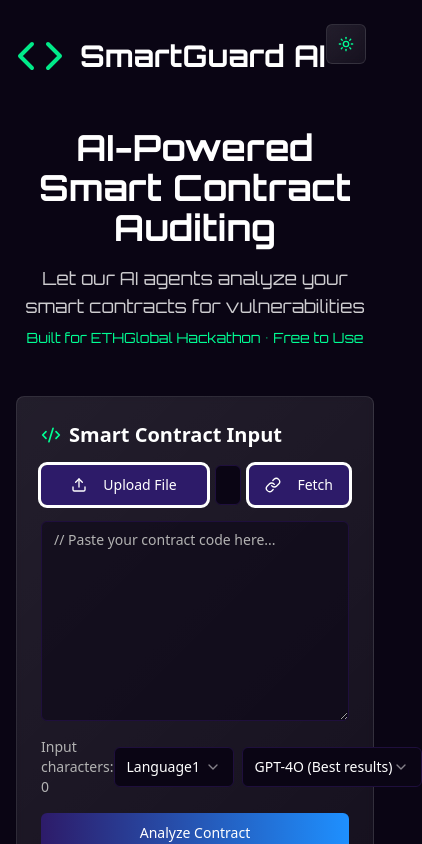
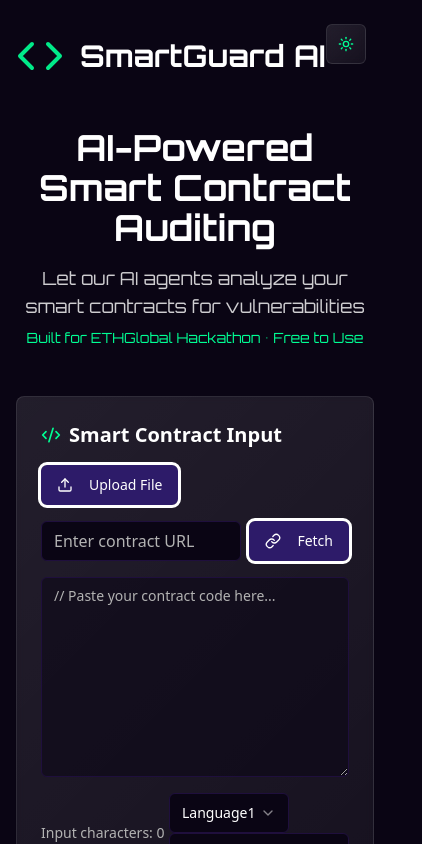
Before and after one commit to jsmaxi/contract-audit-ui, a Next.js app in the folder audit-ui/: page / in a window 390 px wide. Shown: the top 844 px of the page, 422 px wide, since content can reach past the window. Built offline with nearby package versions, Linux system fonts and the light colour scheme.

Commit message:
More screen size friendly

```diff
--- a/audit-ui/src/components/ContractInput.tsx
+++ b/audit-ui/src/components/ContractInput.tsx
@@ -104,7 +104,7 @@
       </div>
 
       <div className="flex flex-col gap-4 mb-4">
-        <div className="flex gap-2">
+        <div className="sm:flex gap-2">
           <Input
             type="file"
             accept="any"
@@ -119,7 +119,7 @@
             <Upload className="w-4 h-4 mr-2" />
             Upload File
           </Button>
-          <div className="flex flex-1 gap-2">
+          <div className="flex flex-1 gap-2 mt-4 sm:mt-0">
             <Input
               type="url"
               placeholder="Enter contract URL"
@@ -146,7 +146,7 @@
           <div className="text-sm text-muted-foreground">
             Input characters: {characterCount}
           </div>
-          <div className="flex gap-2">
+          <div className="gap-2 sm:flex">
             <Select value={language} onValueChange={setLanguage}>
               <SelectTrigger className="w-[120px]">
                 <SelectValue placeholder="Select language" />
```
